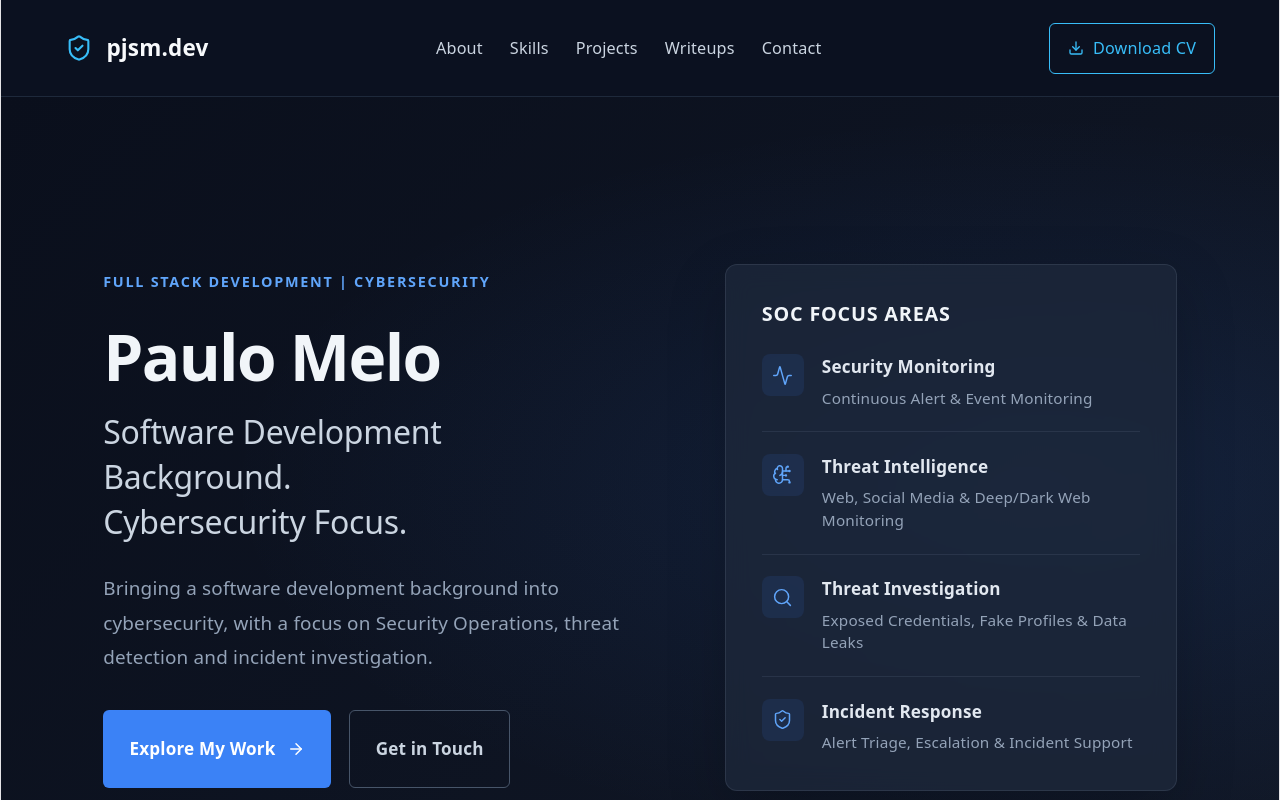
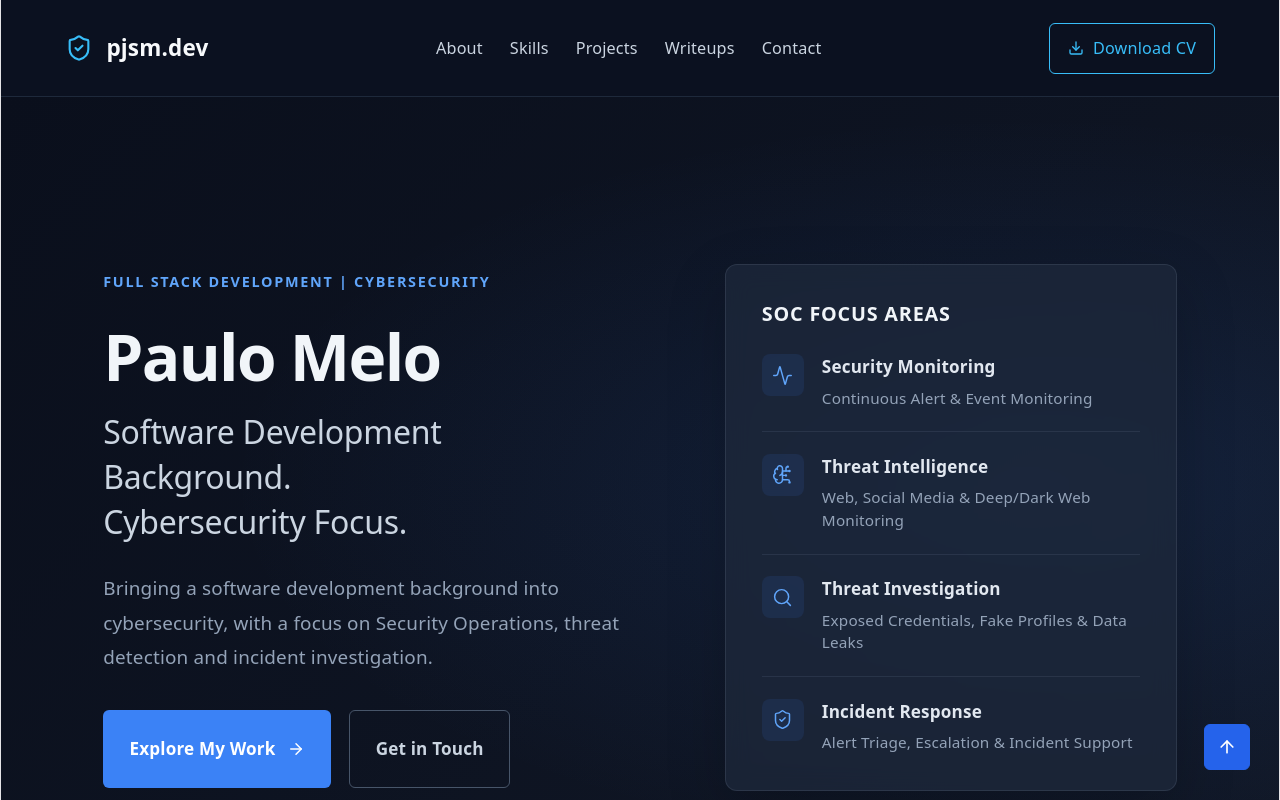
Before and after one commit to pjsmdev/pjsmdev.github.io, a React (Vite) app: page / in a window 1280 px wide. Shown: the top 800 px of the page. Built offline with nearby package versions, Linux system fonts and the light colour scheme.

Commit message:
feat: add Back to Top button with smooth scrolling

```diff
--- a/src/App.tsx
+++ b/src/App.tsx
@@ -7,6 +7,7 @@ import './App.css'
 import Projects from './sections/Projects'
 import Writeups from './sections/Writeups'
 import Contact from './sections/Contact'
+import BackToTop from './components/ui/BackToTop'
 
 function App() {
   return (
@@ -23,6 +24,8 @@ function App() {
       </main>
 
       <Footer />
+
+      <BackToTop />
     </>
   )
 }
--- /dev/null
+++ b/src/components/ui/BackToTop.tsx
@@ -0,0 +1,24 @@
+import { ArrowUp } from 'lucide-react'
+import '../../styles/BackToTop.css'
+
+const BackToTop = () => {
+  const scrollToTop = () => {
+    window.scrollTo({
+      top: 0,
+      behavior: 'smooth',
+    })
+  }
+
+  return (
+    <button
+      className="back-to-top"
+      onClick={scrollToTop}
+      aria-label="Back to top"
+      title="Back to top"
+    >
+      <ArrowUp size={20} />
+    </button>
+  )
+}
+
+export default BackToTop
--- /dev/null
+++ b/src/styles/BackToTop.css
@@ -0,0 +1,47 @@
+/* Back To Top Button */
+.back-to-top {
+  position: fixed;
+  right: 30px;
+  bottom: 30px;
+  z-index: 1000;
+
+  display: flex;
+  align-items: center;
+  justify-content: center;
+
+  width: 46px;
+  height: 46px;
+
+  color: #ffffff;
+  background: #2563eb;
+  border: 1px solid #2563eb;
+  border-radius: 6px;
+
+  cursor: pointer;
+
+  transition:
+    background-color 0.2s ease,
+    border-color 0.2s ease,
+    transform 0.2s ease;
+}
+
+.back-to-top:hover {
+  background: #1d4ed8;
+  border-color: #1d4ed8;
+  transform: translateY(-3px);
+}
+
+.back-to-top:focus-visible {
+  outline: 2px solid #60a5fa;
+  outline-offset: 3px;
+}
+
+/* Mobile */
+@media (max-width: 480px) {
+  .back-to-top {
+    right: 18px;
+    bottom: 18px;
+    width: 42px;
+    height: 42px;
+  }
+}
```
